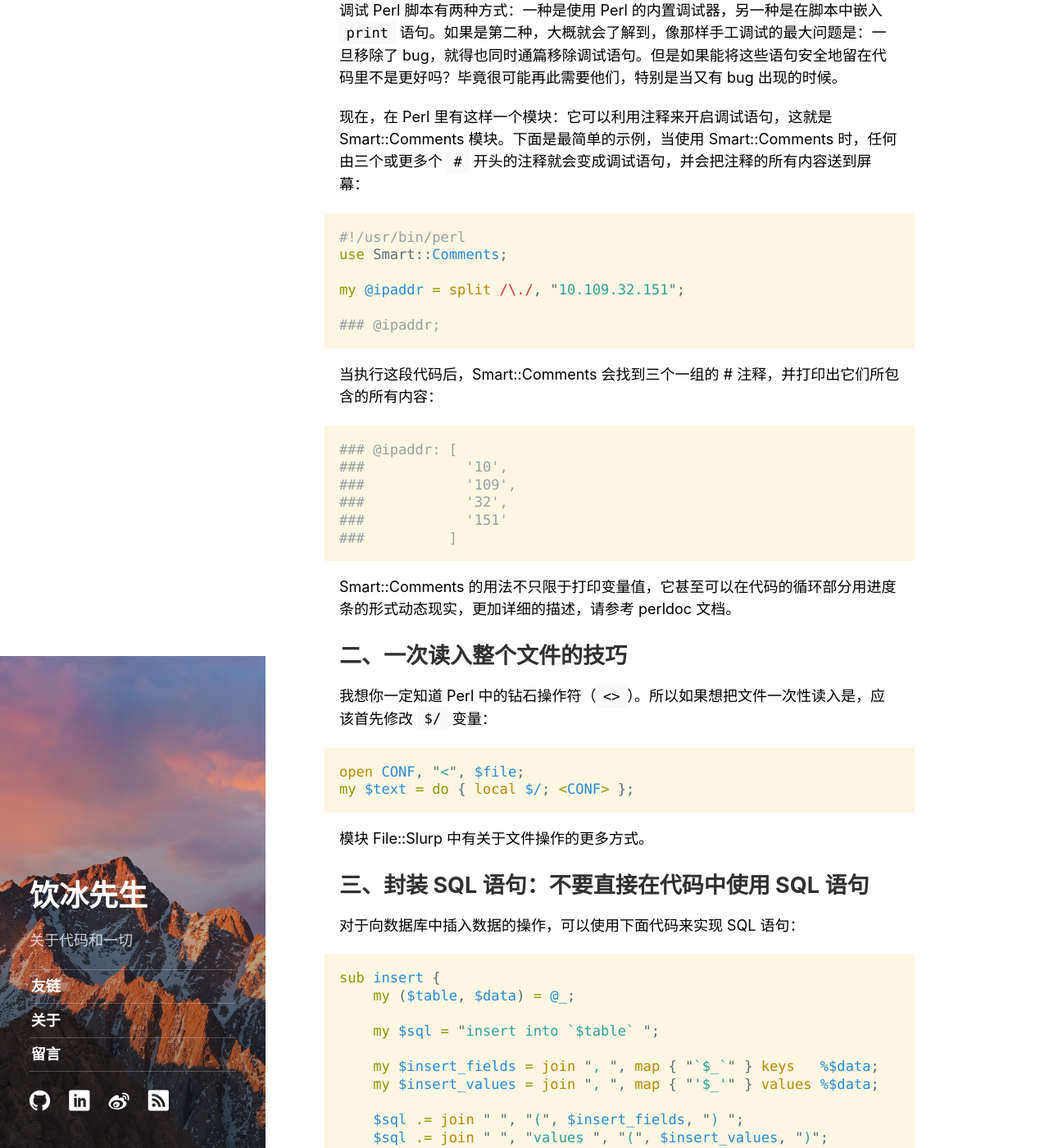
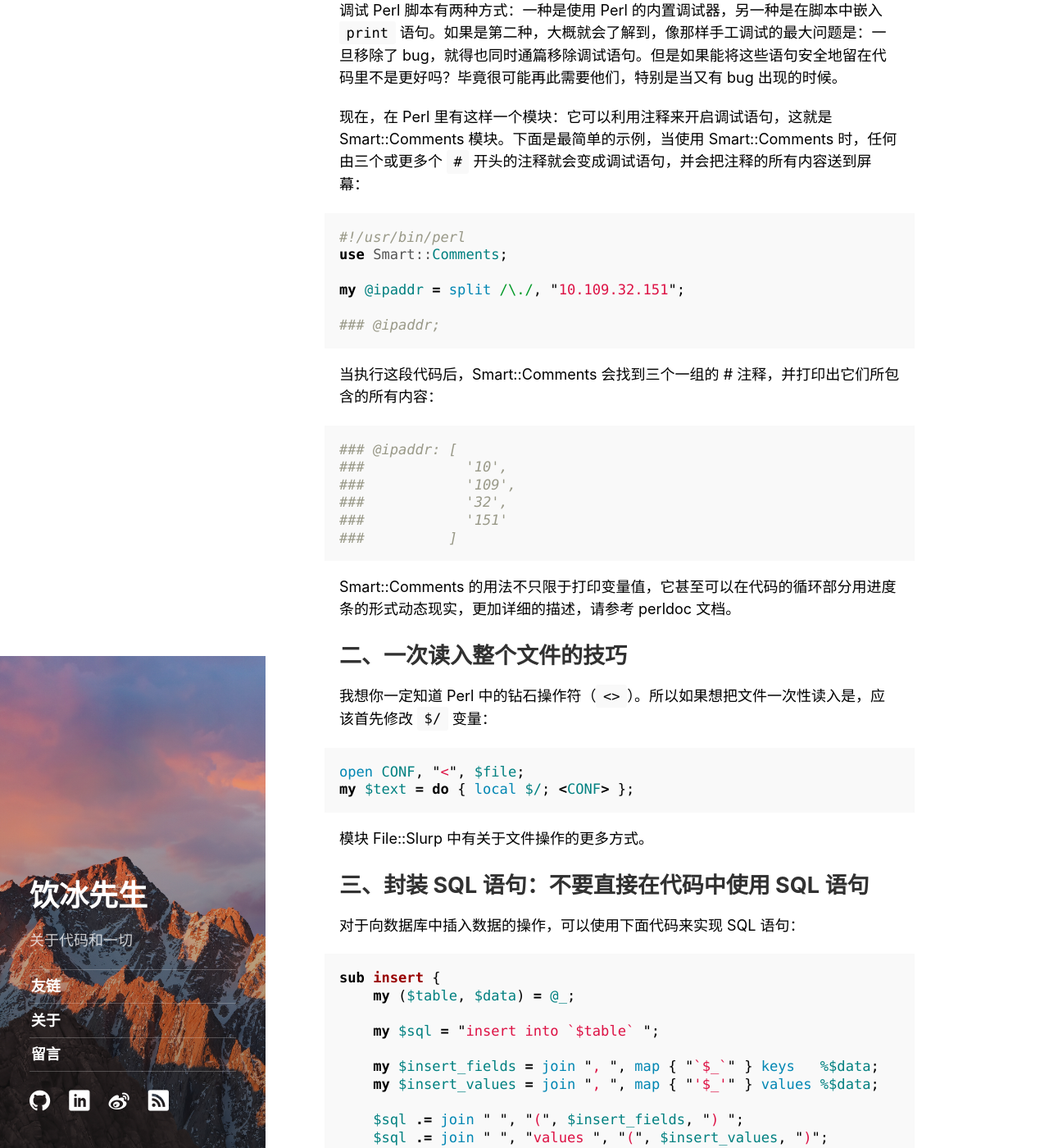
Before and after one commit to ybm/myanbin.github.io, a Jekyll site: the page built from _posts/2013-07-11-perl-snippets.md, in a window 1280 px wide and 1400 px high, scrolled down 430 px. Shown: the whole window at 82% size. Built offline with Jekyll 4.4.1, drawn with Linux system fonts in a browser that asks for light colours.

Commit message:
recove origin highlight style

```diff
--- a/public/css/highlight.scss
+++ b/public/css/highlight.scss
@@ -1,84 +1,67 @@
-/* Solarized Light
-For use with Jekyll and Pygments
-http://ethanschoonover.com/solarized
-SOLARIZED HEX      ROLE
---------- -------- ------------------------------------------
-base01    #586e75  body text / default code / primary content
-base1     #93a1a1  comments / secondary content
-base3     #fdf6e3  background
-orange    #cb4b16  constants
-red       #dc322f  regex, special keywords
-blue      #268bd2  reserved keywords
-cyan      #2aa198  strings, numbers
-green     #859900  operators, other keywords
-*/
+/*
+ * GitHub style for Pygments syntax highlighter, for use with Jekyll
+ * Courtesy of GitHub.com
+ */
 
-.highlight { background-color: #fdf6e3; color: #586e75 }
-.highlight .c { color: #93a1a1 } /* Comment */
-.highlight .err { color: #586e75 } /* Error */
-.highlight .g { color: #586e75 } /* Generic */
-.highlight .k { color: #859900 } /* Keyword */
-.highlight .l { color: #586e75 } /* Literal */
-.highlight .n { color: #586e75 } /* Name */
-.highlight .o { color: #859900 } /* Operator */
-.highlight .x { color: #cb4b16 } /* Other */
-.highlight .p { color: #586e75 } /* Punctuation */
-.highlight .cm { color: #93a1a1 } /* Comment.Multiline */
-.highlight .cp { color: #859900 } /* Comment.Preproc */
-.highlight .c1 { color: #93a1a1 } /* Comment.Single */
-.highlight .cs { color: #859900 } /* Comment.Special */
-.highlight .gd { color: #2aa198 } /* Generic.Deleted */
-.highlight .ge { color: #586e75; font-style: italic } /* Generic.Emph */
-.highlight .gr { color: #dc322f } /* Generic.Error */
-.highlight .gh { color: #cb4b16 } /* Generic.Heading */
-.highlight .gi { color: #859900 } /* Generic.Inserted */
-.highlight .go { color: #586e75 } /* Generic.Output */
-.highlight .gp { color: #586e75 } /* Generic.Prompt */
-.highlight .gs { color: #586e75; font-weight: bold } /* Generic.Strong */
-.highlight .gu { color: #cb4b16 } /* Generic.Subheading */
-.highlight .gt { color: #586e75 } /* Generic.Traceback */
-.highlight .kc { color: #cb4b16 } /* Keyword.Constant */
-.highlight .kd { color: #268bd2 } /* Keyword.Declaration */
-.highlight .kn { color: #859900 } /* Keyword.Namespace */
-.highlight .kp { color: #859900 } /* Keyword.Pseudo */
-.highlight .kr { color: #268bd2 } /* Keyword.Reserved */
-.highlight .kt { color: #dc322f } /* Keyword.Type */
-.highlight .ld { color: #586e75 } /* Literal.Date */
-.highlight .m { color: #2aa198 } /* Literal.Number */
-.highlight .s { color: #2aa198 } /* Literal.String */
-.highlight .na { color: #586e75 } /* Name.Attribute */
-.highlight .nb { color: #B58900 } /* Name.Builtin */
-.highlight .nc { color: #268bd2 } /* Name.Class */
-.highlight .no { color: #cb4b16 } /* Name.Constant */
-.highlight .nd { color: #268bd2 } /* Name.Decorator */
-.highlight .ni { color: #cb4b16 } /* Name.Entity */
-.highlight .ne { color: #cb4b16 } /* Name.Exception */
-.highlight .nf { color: #268bd2 } /* Name.Function */
-.highlight .nl { color: #586e75 } /* Name.Label */
-.highlight .nn { color: #586e75 } /* Name.Namespace */
-.highlight .nx { color: #586e75 } /* Name.Other */
-.highlight .py { color: #586e75 } /* Name.Property */
-.highlight .nt { color: #268bd2 } /* Name.Tag */
-.highlight .nv { color: #268bd2 } /* Name.Variable */
-.highlight .ow { color: #859900 } /* Operator.Word */
-.highlight .w { color: #586e75 } /* Text.Whitespace */
-.highlight .mf { color: #2aa198 } /* Literal.Number.Float */
-.highlight .mh { color: #2aa198 } /* Literal.Number.Hex */
-.highlight .mi { color: #2aa198 } /* Literal.Number.Integer */
-.highlight .mo { color: #2aa198 } /* Literal.Number.Oct */
-.highlight .sb { color: #93a1a1 } /* Literal.String.Backtick */
-.highlight .sc { color: #2aa198 } /* Literal.String.Char */
-.highlight .sd { color: #586e75 } /* Literal.String.Doc */
-.highlight .s2 { color: #2aa198 } /* Literal.String.Double */
-.highlight .se { color: #cb4b16 } /* Literal.String.Escape */
-.highlight .sh { color: #586e75 } /* Literal.String.Heredoc */
-.highlight .si { color: #2aa198 } /* Literal.String.Interpol */
-.highlight .sx { color: #2aa198 } /* Literal.String.Other */
-.highlight .sr { color: #dc322f } /* Literal.String.Regex */
-.highlight .s1 { color: #2aa198 } /* Literal.String.Single */
-.highlight .ss { color: #2aa198 } /* Literal.String.Symbol */
-.highlight .bp { color: #268bd2 } /* Name.Builtin.Pseudo */
-.highlight .vc { color: #268bd2 } /* Name.Variable.Class */
-.highlight .vg { color: #268bd2 } /* Name.Variable.Global */
-.highlight .vi { color: #268bd2 } /* Name.Variable.Instance */
-.highlight .il { color: #2aa198 } /* Literal.Number.Integer.Long */
+.highlight .c { color: #999988; font-style: italic; }
+.highlight .err { color: #a61717; background-color: #e3d2d2; }
+.highlight .k { font-weight: bold; }
+.highlight .o { font-weight: bold; }
+.highlight .cm { color: #999988; font-style: italic; }
+.highlight .cp { color: #999999; font-weight: bold; }
+.highlight .c1 { color: #999988; font-style: italic; }
+.highlight .cs { color: #999999; font-weight: bold; font-style: italic; }
+.highlight .gd { color: #000000; background-color: #ffdddd; }
+.highlight .gd .x { color: #000000; background-color: #ffaaaa; }
+.highlight .ge { font-style: italic; }
+.highlight .gr { color: #aa0000; }
+.highlight .gh { color: #999999; }
+.highlight .gi { color: #000000; background-color: #ddffdd; }
+.highlight .gi .x { color: #000000; background-color: #aaffaa; }
+.highlight .go { color: #888888; }
+.highlight .gp { color: #555555; }
+.highlight .gs { font-weight: bold; }
+.highlight .gu { color: #800080; font-weight: bold; }
+.highlight .gt { color: #aa0000; }
+.highlight .kc { font-weight: bold; }
+.highlight .kd { font-weight: bold; }
+.highlight .kn { font-weight: bold; }
+.highlight .kp { font-weight: bold; }
+.highlight .kr { font-weight: bold; }
+.highlight .kt { color: #445588; font-weight: bold; }
+.highlight .m { color: #009999; }
+.highlight .s { color: #dd1144; }
+.highlight .n { color: #333333; }
+.highlight .na { color: teal; }
+.highlight .nb { color: #0086b3; }
+.highlight .nc { color: #445588; font-weight: bold; }
+.highlight .no { color: teal; }
+.highlight .ni { color: purple; }
+.highlight .ne { color: #990000; font-weight: bold; }
+.highlight .nf { color: #990000; font-weight: bold; }
+.highlight .nn { color: #555555; }
+.highlight .nt { color: navy; }
+.highlight .nv { color: teal; }
+.highlight .ow { font-weight: bold; }
+.highlight .w { color: #bbbbbb; }
+.highlight .mf { color: #009999; }
+.highlight .mh { color: #009999; }
+.highlight .mi { color: #009999; }
+.highlight .mo { color: #009999; }
+.highlight .sb { color: #dd1144; }
+.highlight .sc { color: #dd1144; }
+.highlight .sd { color: #dd1144; }
+.highlight .s2 { color: #dd1144; }
+.highlight .se { color: #dd1144; }
+.highlight .sh { color: #dd1144; }
+.highlight .si { color: #dd1144; }
+.highlight .sx { color: #dd1144; }
+.highlight .sr { color: #009926; }
+.highlight .s1 { color: #dd1144; }
+.highlight .ss { color: #990073; }
+.highlight .bp { color: #999999; }
+.highlight .vc { color: teal; }
+.highlight .vg { color: teal; }
+.highlight .vi { color: teal; }
+.highlight .il { color: #009999; }
+.highlight .gc { color: #999; background-color: #EAF2F5; }
```
